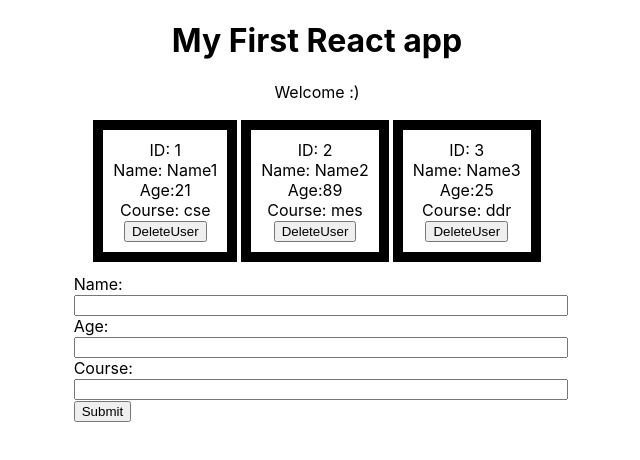
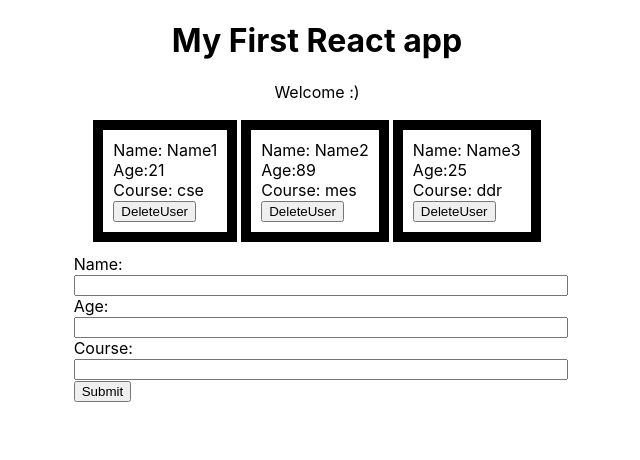
Before and after one commit to zainbits/First-React-WebApp-Basics, a React (Create React App) app: page / in a window 1280 px wide. Shown: the top 460 px of the page, without its empty margins (323-963 px from the left). Built offline with nearby package versions, Linux system fonts and the light colour scheme.

Commit message:
[ui-fix]

```diff
--- a/src/index.css
+++ b/src/index.css
@@ -19,6 +19,7 @@ code {
 
 .page {
   margin: 2px;
+  text-align: left;
   border: black solid 10px;
   display: inline-block;
   padding: 10px;
--- a/src/pagetwo.js
+++ b/src/pagetwo.js
@@ -9,7 +9,6 @@ const Users = ({users9989, deleteUser112}) => {
              map(user767 => {
                     return (
                             <div className="page" key={user767.id}>
-                                <div>ID: {user767.id}</div>
                                 <div>Name: {user767.name}</div>
                                 <div>Age:{user767.age}</div>
                                 <div>Course: {user767.course}</div>
```
